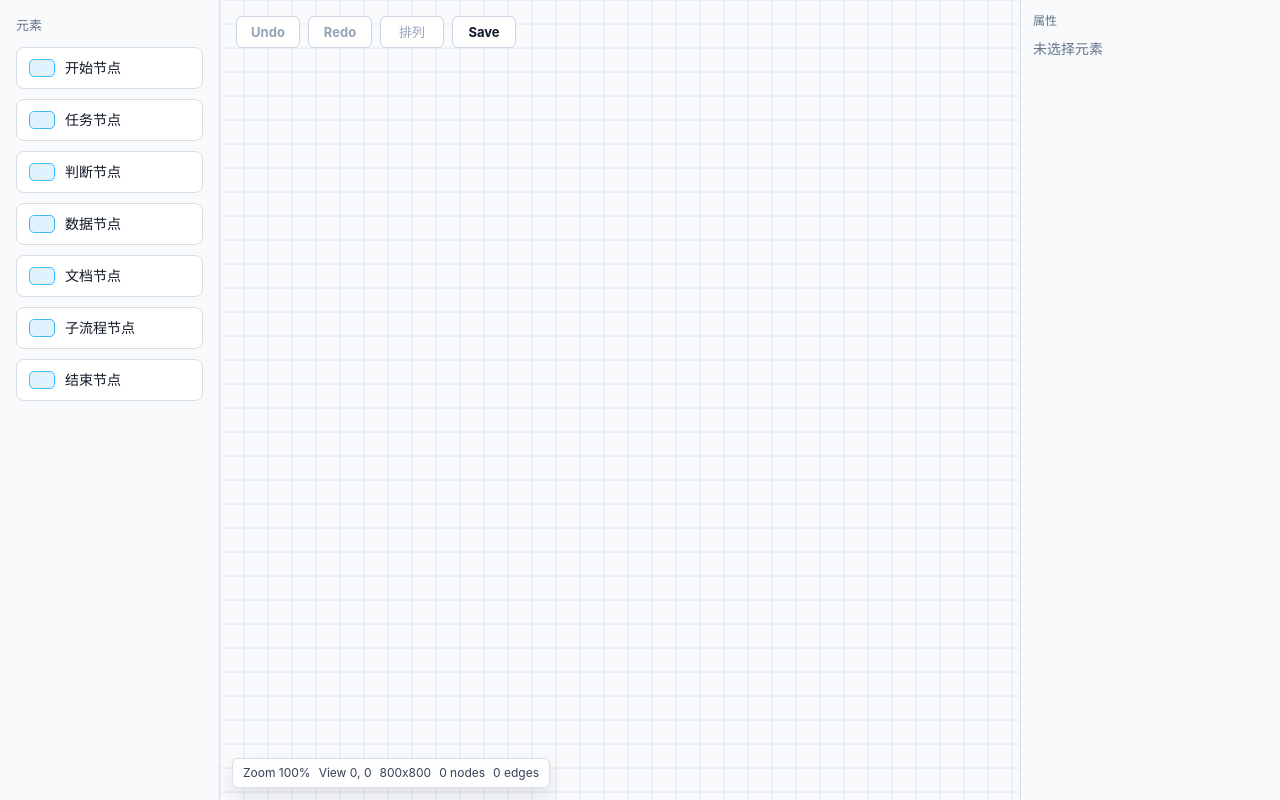
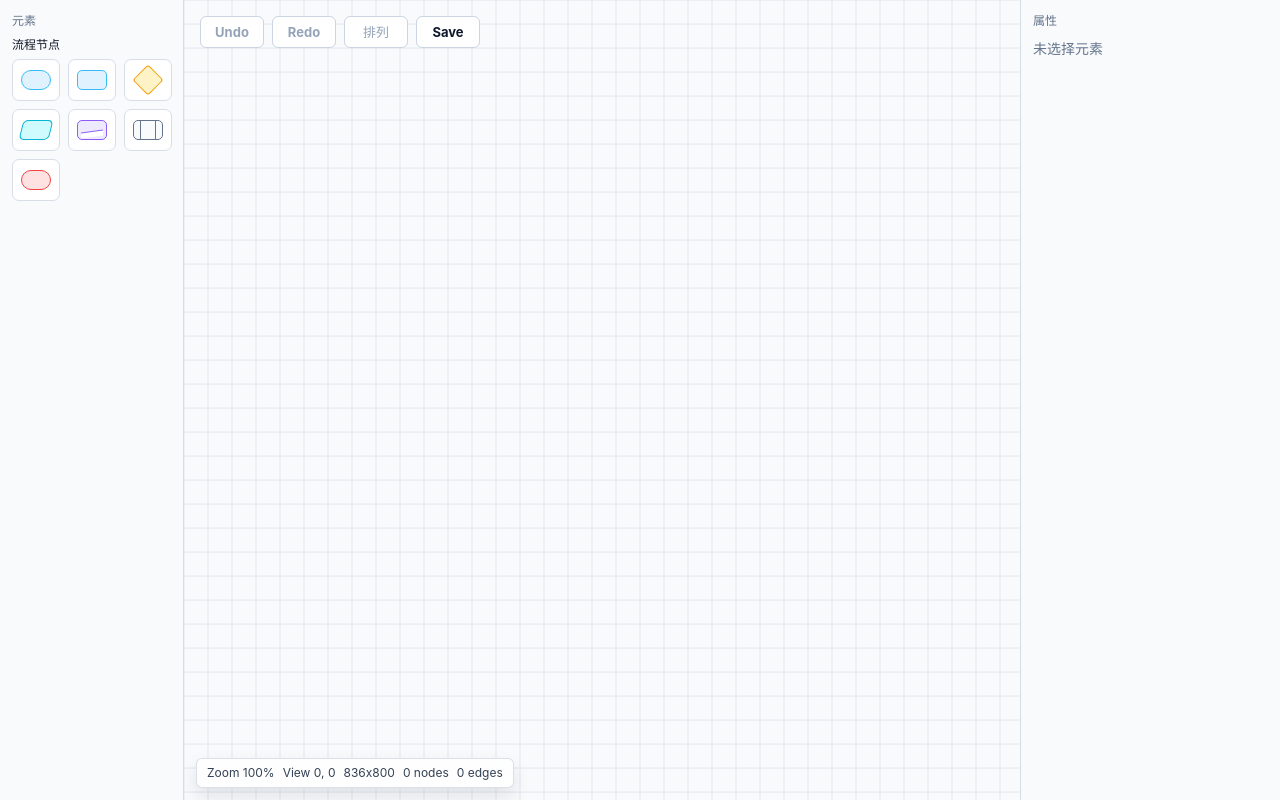
Before and after one commit to kkagura/w-process, a Vue app: page / in a window 1280 px wide. Built offline with nearby package versions, Linux system fonts and the light colour scheme.

Commit message:
feat: 元素列表优化

```diff
--- a/src/features/flow-editor/components/ElementPalette.vue
+++ b/src/features/flow-editor/components/ElementPalette.vue
@@ -1,5 +1,12 @@
 <script setup lang="ts">
 import { elementTemplates } from '../../../core/flow/constants/elementTemplates'
+
+const paletteGroups = [
+  {
+    title: '流程节点',
+    templates: elementTemplates,
+  },
+]
 
 function handleDragStart(event: DragEvent, type: string) {
   event.dataTransfer?.setData('application/x-flow-node', type)
@@ -12,19 +19,24 @@ function handleDragStart(event: DragEvent, type: string) {
 <template>
   <aside class="element-palette">
     <div class="panel-heading">元素</div>
+    <section v-for="group in paletteGroups" :key="group.title" class="element-group">
+      <div class="element-group-title">{{ group.title }}</div>
       <div class="element-list">
         <button
-        v-for="template in elementTemplates"
+          v-for="template in group.templates"
           :key="template.type"
+          :aria-label="template.label"
           class="element-item"
           draggable="true"
+          :title="template.label"
           type="button"
           @dragstart="handleDragStart($event, template.type)"
         >
-        <span class="element-icon" />
-        <span>{{ template.label }}</span>
+          <span class="element-icon" :class="`element-icon--${template.type}`" aria-hidden="true" />
+          <span class="element-label" aria-hidden="true">{{ template.label }}</span>
         </button>
       </div>
+    </section>
   </aside>
 </template>
 
@@ -32,36 +44,53 @@ function handleDragStart(event: DragEvent, type: string) {
 .element-palette {
   border-right: 1px solid var(--app-border);
   background: var(--panel-bg);
-  min-width: 220px;
-  padding: 16px;
+  min-width: 184px;
+  overflow: visible;
+  padding: 12px;
+  position: relative;
+  z-index: 4;
 }
 
 .panel-heading {
   color: var(--muted-text);
-  font-size: 13px;
+  font-size: 12px;
   font-weight: 700;
-  margin-bottom: 12px;
+  margin-bottom: 10px;
+}
+
+.element-group {
+  display: grid;
+  gap: 8px;
+}
+
+.element-group-title {
+  color: var(--strong-text);
+  font-size: 12px;
+  font-weight: 700;
+  line-height: 1;
 }
 
 .element-list {
   display: grid;
-  gap: 10px;
+  gap: 8px;
+  grid-template-columns: repeat(3, 48px);
+  justify-content: start;
 }
 
 .element-item {
   align-items: center;
   background: #fff;
   border: 1px solid var(--app-border);
-  border-radius: 8px;
+  border-radius: 7px;
   color: var(--strong-text);
   cursor: grab;
   display: flex;
   font: inherit;
-  font-size: 14px;
-  gap: 10px;
-  min-height: 42px;
-  padding: 0 12px;
-  text-align: left;
+  height: 42px;
+  justify-content: center;
+  padding: 0;
+  position: relative;
+  width: 48px;
 }
 
 .element-item:active {
@@ -70,6 +99,14 @@ function handleDragStart(event: DragEvent, type: string) {
 
 .element-item:hover {
   border-color: #0f766e;
+  box-shadow: 0 6px 18px rgba(15, 23, 42, 0.12);
+}
+
+.element-item:hover .element-label,
+.element-item:focus-visible .element-label {
+  opacity: 1;
+  transform: translate(0, -50%);
+  visibility: visible;
 }
 
 .element-icon {
@@ -77,7 +114,96 @@ function handleDragStart(event: DragEvent, type: string) {
   border: 1px solid #38bdf8;
   border-radius: 5px;
   display: inline-block;
-  height: 18px;
-  width: 26px;
+  height: 20px;
+  position: relative;
+  width: 30px;
+}
+
+.element-icon--start,
+.element-icon--end {
+  border-radius: 999px;
+}
+
+.element-icon--end {
+  background: #fee2e2;
+  border-color: #ef4444;
+}
+
+.element-icon--decision {
+  background: #fef3c7;
+  border-color: #f59e0b;
+  border-radius: 3px;
+  height: 22px;
+  transform: rotate(45deg);
+  width: 22px;
+}
+
+.element-icon--data {
+  background: #cffafe;
+  border-color: #06b6d4;
+  transform: skewX(-14deg);
+}
+
+.element-icon--document {
+  background: #ede9fe;
+  border-color: #8b5cf6;
+}
+
+.element-icon--document::after {
+  background: #fff;
+  border-top: 1px solid #8b5cf6;
+  bottom: 2px;
+  content: '';
+  height: 5px;
+  left: 3px;
+  position: absolute;
+  right: 3px;
+  transform: skewY(-8deg);
+}
+
+.element-icon--subflow {
+  background: #f8fafc;
+  border-color: #64748b;
+}
+
+.element-icon--subflow::before,
+.element-icon--subflow::after {
+  background: #64748b;
+  content: '';
+  height: 100%;
+  position: absolute;
+  top: 0;
+  width: 1px;
+}
+
+.element-icon--subflow::before {
+  left: 6px;
+}
+
+.element-icon--subflow::after {
+  right: 6px;
+}
+
+.element-label {
+  background: #0f172a;
+  border-radius: 6px;
+  box-shadow: 0 8px 20px rgba(15, 23, 42, 0.2);
+  color: #fff;
+  font-size: 12px;
+  font-weight: 600;
+  left: calc(100% + 10px);
+  line-height: 1;
+  max-width: 160px;
+  opacity: 0;
+  overflow-wrap: anywhere;
+  padding: 7px 8px;
+  pointer-events: none;
+  position: absolute;
+  top: 50%;
+  transform: translate(-4px, -50%);
+  transition: opacity 120ms ease, transform 120ms ease, visibility 120ms ease;
+  visibility: hidden;
+  white-space: nowrap;
+  z-index: 10;
 }
 </style>
--- a/src/features/flow-editor/components/FlowEditor.vue
+++ b/src/features/flow-editor/components/FlowEditor.vue
@@ -73,7 +73,7 @@ function handleCanvasReady(elements: FlowEditorCanvasElements) {
 <style scoped>
 .flow-editor {
   display: grid;
-  grid-template-columns: 220px minmax(0, 1fr) 260px;
+  grid-template-columns: 184px minmax(0, 1fr) 260px;
   height: 100svh;
   overflow: hidden;
 }
```
Also changed, not shown: 1 other file (tests, documents, lock files or other folders). Lines whose indentation alone changed are shown as unchanged.
